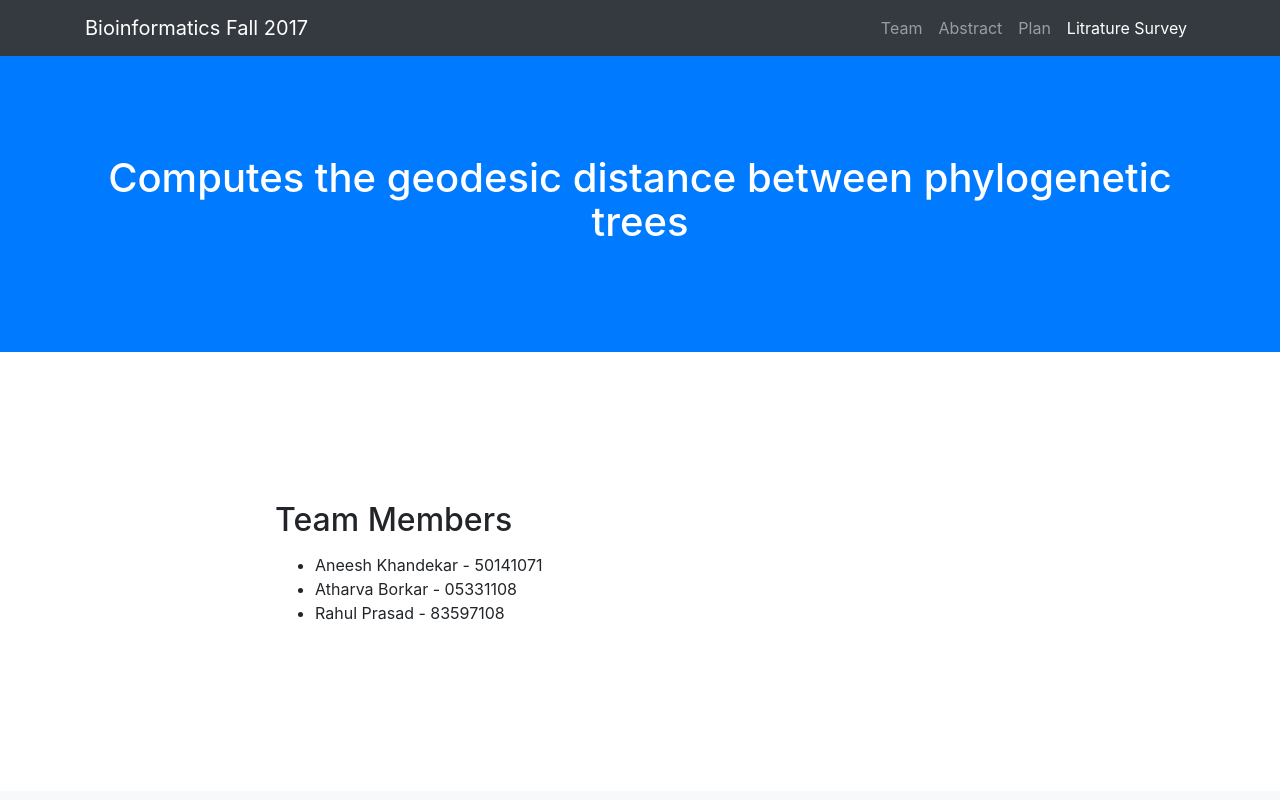
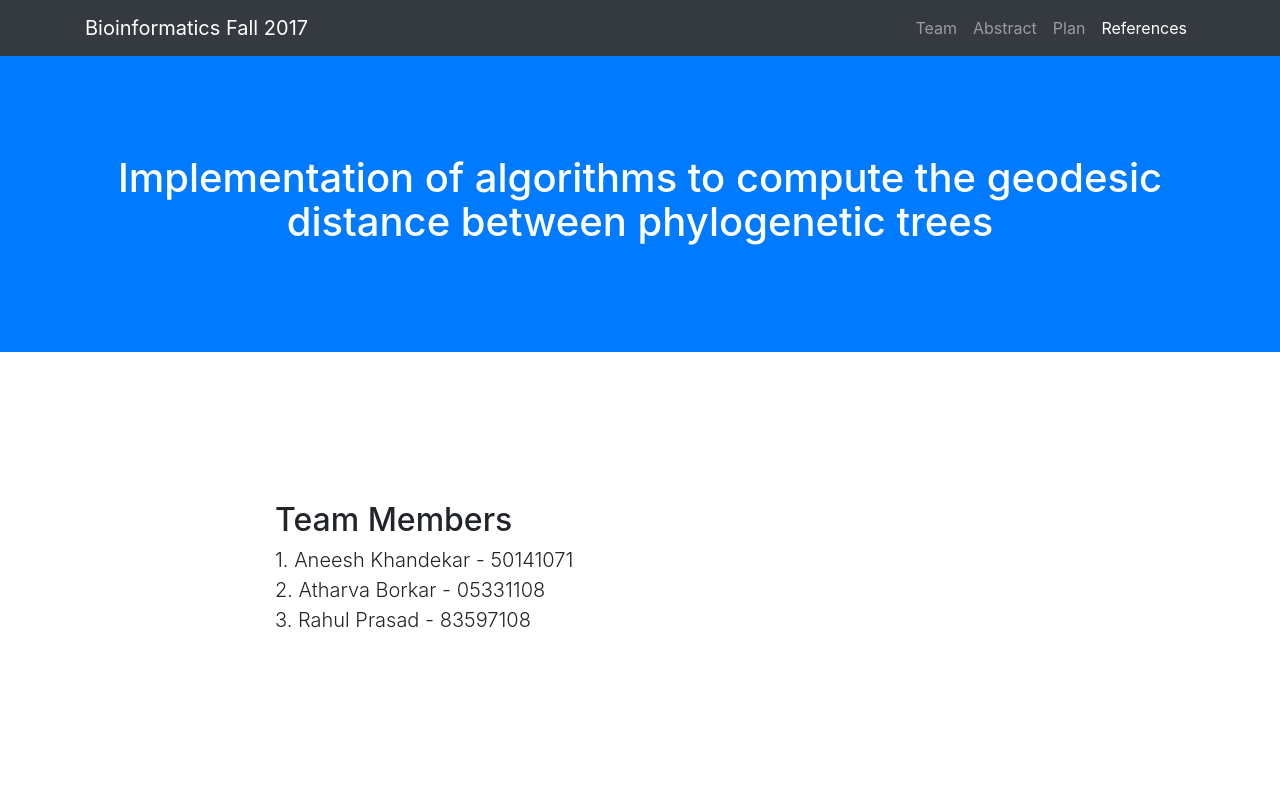
Before and after one commit to atharva393/atharva393.github.io, a website with bundled scripts: page index.html in a window 1280 px wide. Shown: the top 800 px of the page. Built offline with nearby package versions, Linux system fonts and the light colour scheme.

Commit message:
Corrected spelling mistakes.

```diff
--- a/index.html
+++ b/index.html
@@ -8,7 +8,7 @@
     <meta name="description" content="">
     <meta name="author" content="">
 
-    <title>Scrolling Nav - Start Bootstrap Template</title>
+    <title>Bioinformatics Project Proposal</title>
 
     <!-- Bootstrap core CSS -->
     <link href="vendor/bootstrap/css/bootstrap.min.css" rel="stylesheet">
@@ -39,7 +39,7 @@
               <a class="nav-link js-scroll-trigger" href="#plan">Plan</a>
             </li>
 			<li class="nav-item">
-              <a class="nav-link js-scroll-trigger" href="#reading">Litrature Survey</a>
+              <a class="nav-link js-scroll-trigger" href="#reading">References</a>
             </li>
           </ul>
         </div>
@@ -48,7 +48,7 @@
 
     <header class="bg-primary text-white">
       <div class="container text-center">
-        <h1>Computes the geodesic distance between phylogenetic trees</h1>
+        <h1>Implementation of algorithms to compute the geodesic distance between phylogenetic trees</h1>
         <!--<p class="lead">A landing page template freshly redesigned for Bootstrap 4</p>-->
       </div>
     </header>
@@ -58,12 +58,16 @@
         <div class="row">
           <div class="col-lg-8 mx-auto">
             <h2>Team Members</h2>
-            <p class="lead"></p>
-            <ul>
+			<p class="lead">
+			1. Aneesh Khandekar - 50141071 <br>
+			2. Atharva Borkar   - 05331108 <br>
+			3. Rahul Prasad     - 83597108 <br>
+            </p>
+            <!--<ul>
               <li>Aneesh Khandekar - 50141071</li>
               <li>Atharva Borkar   - 05331108</li>
               <li>Rahul Prasad     - 83597108</li>
-            </ul>
+            </ul>-->
           </div>
         </div>
       </div>
@@ -119,7 +123,7 @@ The geodesic distance measure between two phylogenetic trees with edge lengths i
       <div class="container">
         <div class="row">
           <div class="col-lg-8 mx-auto">
-            <h2>Litrature Survey</h2>
+            <h2>References</h2>
 			<p class="lead">M. Owen and J.S. Provan. A fast algorithm for computing geodesic distances in tree space. IEEE/ACM Transactions on Computational Biology and Bioinformatics, 8:2-13, 2011.</p>
 			<p class="lead">M. Owen. Computing geodesic distances in tree space. SIAM Journal on Discrete Mathematics, 25:1506-1529, 2011. </p>
             <p class="lead">Louis J. Billera, Susan P. Holmes and Karen Vogtmann, Geometry of the Space of Phylogenetic Trees, Advances in Applied Mathematics Vol 27 Issue 4, Nov 2001 733-767</p>
```
